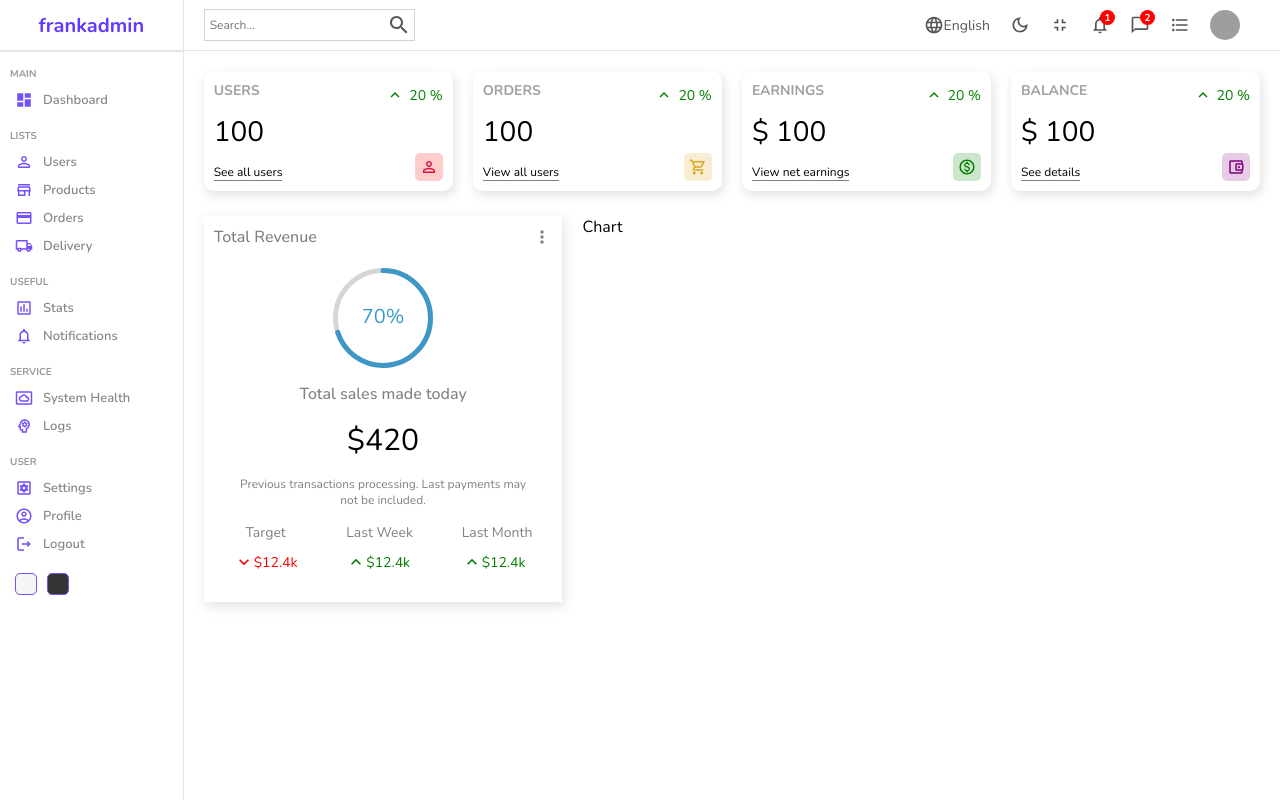
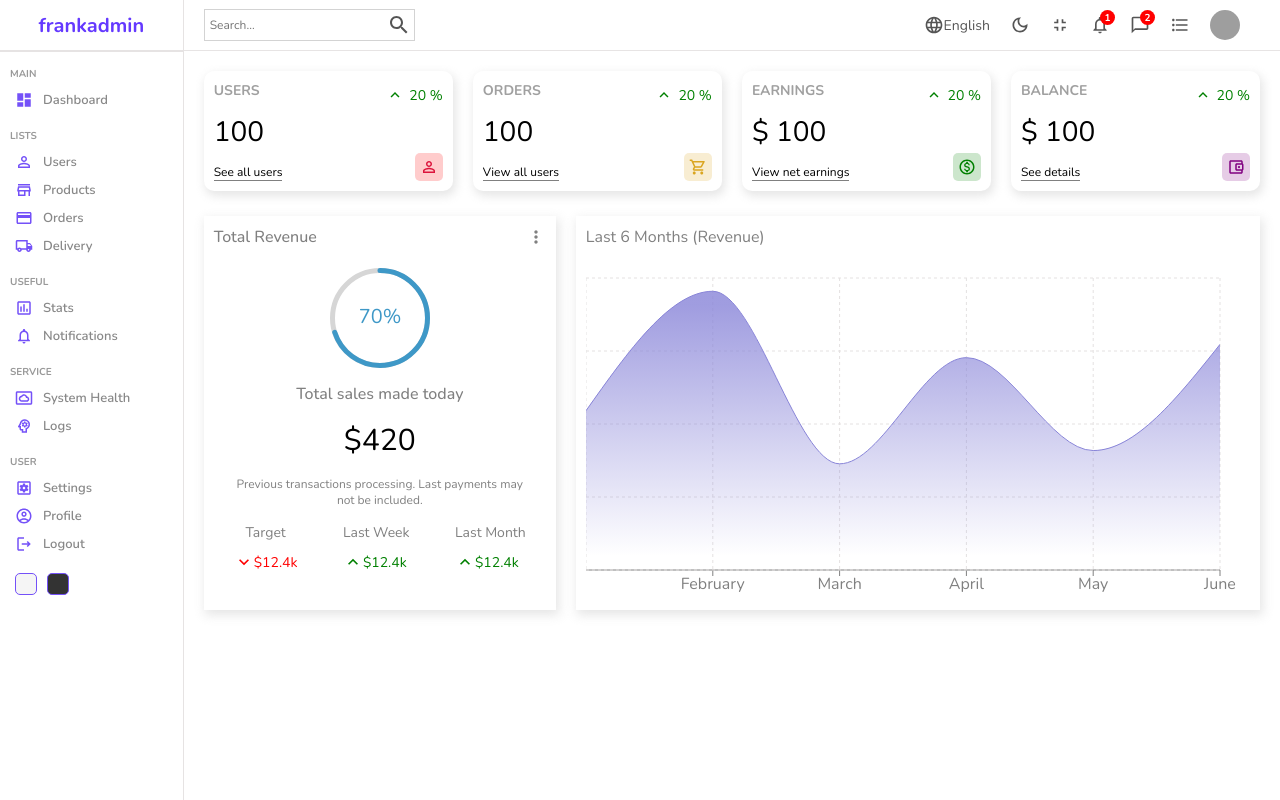
Before and after one commit to Roger-Franco/frank_admin, a React (Create React App) app: page / in a window 1280 px wide. Built offline with nearby package versions, Linux system fonts and the light colour scheme; grey boxes are pictures that could not be loaded.

Commit message:
React Chart  Richarts

```diff
--- a/package.json
+++ b/package.json
@@ -15,6 +15,7 @@
     "react-dom": "^18.2.0",
     "react-router-dom": "^6.14.1",
     "react-scripts": "5.0.1",
+    "recharts": "^2.7.2",
     "sass": "^1.63.6",
     "web-vitals": "^2.1.4"
   },
--- a/src/components/chart/Chart.jsx
+++ b/src/components/chart/Chart.jsx
@@ -1,8 +1,36 @@
 import './chart.scss'
+import { AreaChart, Area, XAxis, YAxis, CartesianGrid, Tooltip, ResponsiveContainer } from 'recharts';
+
+const data = [
+  { name: 'January', Total:1200 },
+  { name: 'February', Total:2100 },
+  { name: 'March', Total:800 },
+  { name: 'April', Total:1600 },
+  { name: 'May', Total:900 },
+  { name: 'June', Total:1700 },
+];
 
 const Chart = () => {
+
   return (
-    <div className='chart'>Chart</div>
+    <div className='chart'>
+      <div className="title">Last 6 Months (Revenue)</div>
+      <ResponsiveContainer width="100%" aspect={2/1}>
+        <AreaChart width={730} height={250} data={data}
+          margin={{ top: 10, right: 30, left: 0, bottom: 0 }}>
+          <defs>
+            <linearGradient id="total" x1="0" y1="0" x2="0" y2="1">
+              <stop offset="5%" stopColor="#8884d8" stopOpacity={0.8}/>
+              <stop offset="95%" stopColor="#8884d8" stopOpacity={0}/>
+            </linearGradient>
+          </defs>
+          <XAxis dataKey="name" stroke="gray" />
+          <CartesianGrid strokeDasharray="3 3" className='chartGrid' />
+          <Tooltip />
+          <Area type="monotone" dataKey="Total" stroke="#8884d8" fillOpacity={1} fill="url(#total)" />
+        </AreaChart>
+      </ResponsiveContainer>
+    </div>
   )
 }
 
--- a/src/components/chart/chart.scss
+++ b/src/components/chart/chart.scss
@@ -1,3 +1,15 @@
 .chart {
   flex: 4;
+  -webkit-box-shadow: 2px 4px 10px 1px rgba(0, 0, 0, 0.47);
+  box-shadow: 2px 4px 10px 1px rgba(201, 201, 201, 0.47);
+  padding: 10px;
+  color: gray;
+
+  .title {
+    margin-bottom: 20px;
+  }
+
+  .chartGrid {
+    stroke: rgb(228, 225, 225);
+  }
 }
```
Also changed, not shown: 2 other files (tests, documents, lock files or other folders).
